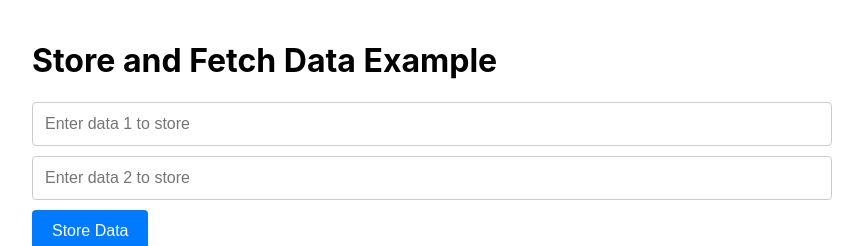
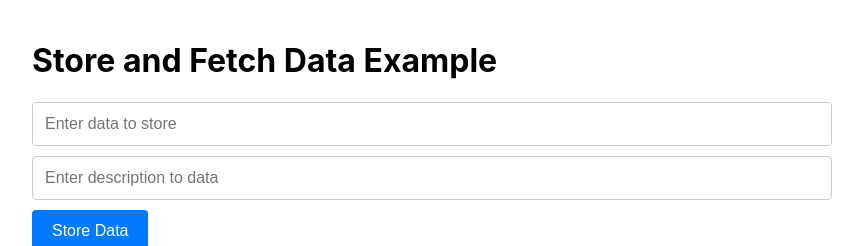
Before and after one commit to ashishdharel/Frontend--Doimg, a React (Create React App) app: page / in a window 1280 px wide. Shown: the top 246 px of the page, without its empty margins (208-1071 px from the left). Built offline with nearby package versions, Linux system fonts and the light colour scheme; no server answers.

Commit message:
abin new

```diff
--- a/src/App.js
+++ b/src/App.js
@@ -3,8 +3,8 @@ import axios from 'axios';
 import './App.css'; // Import your CSS file
 
 function App() {
-    const [inputData1, setInputData1] = useState('');
-    const [inputData2, setInputData2] = useState('');
+    const [inputData, setInputData] = useState('');
+    const [inputDescription, setInputDescription] = useState('');
     const [storedData, setStoredData] = useState([]);
 
     useEffect(() => {
@@ -21,28 +21,28 @@ function App() {
     };
 
     const handleInputChange1 = (e) => {
-        setInputData1(e.target.value);
+        setInputData(e.target.value);
     };
 
     const handleInputChange2 = (e) => {
-        setInputData2(e.target.value);
+        setInputDescription(e.target.value);
     };
 
     const handleSubmit = async (e) => {
         e.preventDefault();
 
-        if (!inputData1.trim() || !inputData2.trim()) {
+        if (!inputData.trim() || !inputDescription.trim()) {
             console.log('Input is empty, skipping submit.');
             return;
         }
 
         try {
             await axios.post(`${process.env.REACT_APP_BACKEND_URL}/api/storedata`, {
-                data1: inputData1,
-                data2: inputData2
+                data: inputData,
+                description: inputDescription
             });
-            setInputData1('');
-            setInputData2('');
+            setInputData('');
+            setInputDescription('');
             fetchData();
         } catch (error) {
             console.error('Error storing data:', error);
@@ -65,18 +65,18 @@ function App() {
                 <div>
                     <input
                         type="text"
-                        value={inputData1}
+                        value={inputData}
                         onChange={handleInputChange1}
-                        placeholder="Enter data 1 to store"
+                        placeholder="Enter data to store"
                         className="input-field"
                     />
                 </div>
                 <div>
                     <input
                         type="text"
-                        value={inputData2}
+                        value={inputDescription}
                         onChange={handleInputChange2}
-                        placeholder="Enter data 2 to store"
+                        placeholder="Enter description to data"
                         className="input-field"
                     />
                 </div>
@@ -86,8 +86,8 @@ function App() {
             <div className="data-grid">
                 {storedData.map((item) => (
                     <div key={item.id} className="data-item">
-                        <p>Data 1: {item.data1}</p>
-                        <p>Data 2: {item.data2}</p>
+                        <p>Data: {item.data}</p>
+                        <p>Description: {item.description}</p>
                         <button onClick={() => handleDelete(item.id)}>Delete</button>
                     </div>
                 ))}
```
